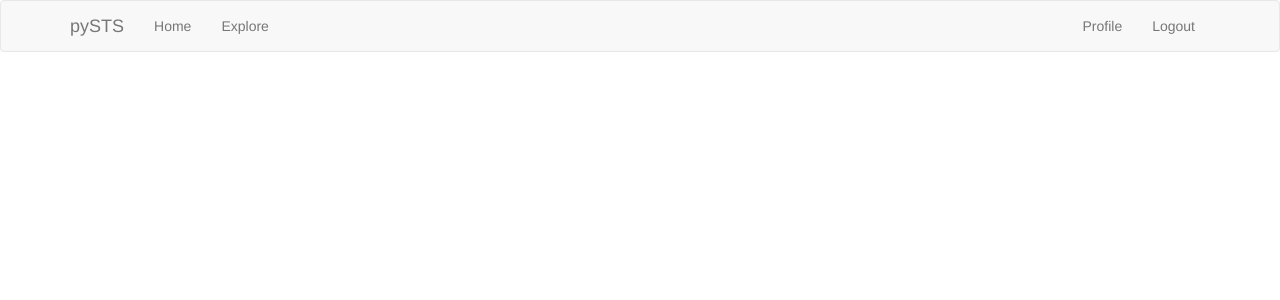
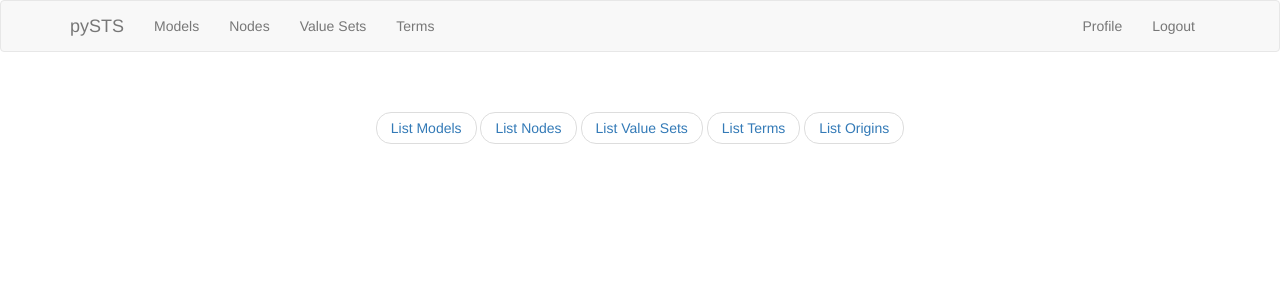
Before and after one commit to CBIIT/bento-sts, a Python web app: template pysts/app/templates/index.html in a window 1280 px wide. Shown: the top 300 px of the page. Run offline with Jinja, Linux system fonts and the light colour scheme; the template is opened without the code that fills it, so the values that code supplies are empty; some libraries are stand-ins or nearby versions.

Commit message:
Node detail; updated navbar

```diff
--- a/pysts/app/templates/base.html
+++ b/pysts/app/templates/base.html
@@ -18,16 +18,14 @@
             </div>
             <div class="collapse navbar-collapse" id="bs-example-navbar-collapse-1">
                 <ul class="nav navbar-nav">
-                    <li><a href="{{ url_for('main.index') }}">{{ _('Home') }}</a></li>
-                    <li><a href="{{ url_for('main.explore') }}">{{ _('Explore') }}</a></li>
+                    <li><a href="{{ url_for('main.models') }}">{{ _('Models') }}</a></li>
+                    <li><a href="{{ url_for('main.nodes') }}">{{ _('Nodes') }}</a></li>
+                    <li><a href="{{ url_for('main.valuesets') }}">{{ _('Value Sets') }}</a></li>
+                    <li><a href="{{ url_for('main.terms') }}">{{ _('Terms') }}</a></li>
                 </ul>
-                {% if g.search_form %}
-                <form class="navbar-form navbar-left" method="get" action="{{ url_for('main.search') }}">
-                    <div class="form-group">
-                        {{ g.search_form.q(size=20, class='form-control', placeholder=g.search_form.q.label.text) }}
-                    </div>
-                </form>
-                {% endif %}
+
+
+
                 <ul class="nav navbar-nav navbar-right">
                     {% if current_user.is_anonymous %}
                     <li><a href="{{ url_for('auth.login') }}">{{ _('Login') }}</a></li>
@@ -36,6 +34,15 @@
                     <li><a href="{{ url_for('auth.logout') }}">{{ _('Logout') }}</a></li>
                     {% endif %}
                 </ul>
+
+                {% if g.search_form %}
+                <form class="nav navbar-form navbar-right" method="get" action="{{ url_for('main.search') }}">
+                    <div class="form-group">
+                        {{ g.search_form.q(size=20, class='form-control', placeholder=g.search_form.q.label.text) }}
+                    </div>
+                </form>
+                {% endif %}
+
             </div>
         </div>
     </nav>
--- a/pysts/app/templates/index.html
+++ b/pysts/app/templates/index.html
@@ -2,5 +2,25 @@
 {% import 'bootstrap/wtf.html' as wtf %}
 
 {% block app_content %}
-
+    <br>
+    <nav aria-label="...">
+        <ul class="pager">
+      <li class="model">
+         <a href="{{ url_for('main.models') }}"> List Models </a>
+      </li>
+      <li class="nodes">
+         <a href="{{ url_for('main.nodes') }}"> List Nodes </a>
+      </li>
+      <li class="valuesets">
+         <a href="{{ url_for('main.valuesets') }}"> List Value Sets </a>
+      </li>
+      <li class="terms">
+         <a href="{{ url_for('main.terms') }}"> List Terms </a>
+      </li>
+      <li class="origins">
+         <a href="{{ url_for('main.origins') }}"> List Origins </a>
+      </li>
+    </ul>
+    </nav>
+    <br><br>
 {% endblock %}
--- a/pysts/requirements/requirements-dev.txt
+++ b/pysts/requirements/requirements-dev.txt
@@ -1,3 +1,5 @@
 -r ../requirements.txt
 
 ipykernel
+flake8
+black
```
Also changed, not shown: pysts/app/main/routes.py (+21 -13 lines), pysts/app/templates/mdbnode.html (added, +78 -0 lines).
